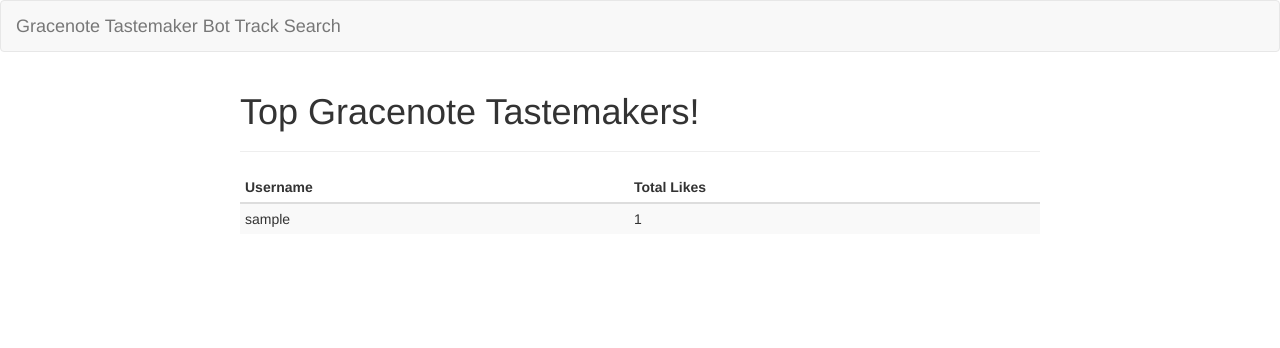
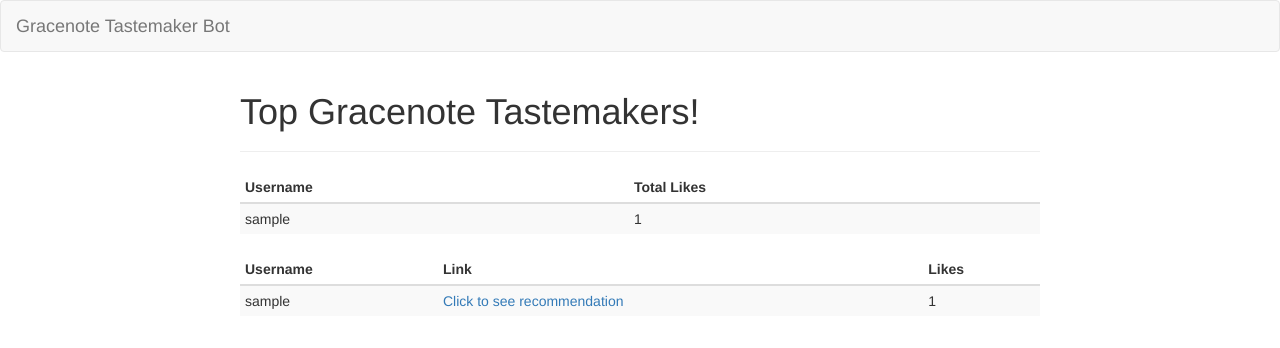
Before and after one commit to asilver85/tastemakerbot, a Django app: a page that uses templates/toptastemakers.html in a window 1280 px wide. Shown: the top 348 px of the page. Run offline with Django 3.2, Linux system fonts and the light colour scheme; tables that the repository leaves empty hold one stand-in row (values such as "Sample post"); some libraries are stand-ins or nearby versions.

Commit message:
added top recs and fixed bug with collaborative filtering

```diff
--- a/templates/basetracksearch.html
+++ b/templates/basetracksearch.html
@@ -4,7 +4,7 @@
 
 <html>
 	<head>
-		<title>Gracenote Tastemaker Bot Track Search</title>
+		<title>Gracenote Tastemaker Bot</title>
 
 		<link rel="stylesheet" href="{% static "css/bootstrap.min.css" %}">
     <link rel="stylesheet" href="{% static "css/tracksearch.css" %}">
@@ -20,7 +20,7 @@
   			<div class="container-fluid">
     			<!-- Brand and toggle get grouped for better mobile display -->
     			<div class="navbar-header">
-      				<a class="navbar-brand" href="#">Gracenote Tastemaker Bot Track Search</a>
+      				<a class="navbar-brand" href="#">Gracenote Tastemaker Bot</a>
     			</div>
     		</div>
     	</nav>
--- a/templates/toptastemakers.html
+++ b/templates/toptastemakers.html
@@ -23,4 +23,24 @@
 	</tbody>
 </table>
 
+<table class="table table-condensed table-striped">
+	<thead>
+		<tr>
+			<th>Username</th>
+			<th>Link</th>
+			<th>Likes</th>
+		</tr>
+	</thead>
+
+	<tbody>
+		{% for rec in top_recs %}
+			<tr>
+				<td> {{ rec.user }} </td>
+				<td><a href="{{ rec.link }}">Click to see recommendation</a> </td>
+				<td> {{ rec.likes }} </td>
+			</tr>
+		{% endfor %}
+	</tbody>
+</table>
+
 {% endblock %}
--- a/user_recs/views.py
+++ b/user_recs/views.py
@@ -331,16 +331,29 @@
     top_users = UserRecommendation.objects.values('user_id').annotate(num_likes=Sum('likes')).order_by('-num_likes')[:10]
     top_user_list = []
     for top_user in top_users:
-        print top_user
         top_user_list.append(
                 {
                     'name' : User.objects.get(id=top_user['user_id']).slack_username,
                     'likes' : top_user['num_likes']
                 }
+
+
+            )
+
+    top_recs = UserRecommendation.objects.all().order_by('-likes')[:10]
+    top_recs_list = []
+    for top_rec in top_recs:
+        top_recs_list.append(
+                {
+                    'user' : top_rec.user.slack_username,
+                    'likes' : top_rec.likes,
+                    'link' : top_rec.link
+                }
             )
 
     context = RequestContext(request, {
-            'top_users' : top_user_list
+            'top_users' : top_user_list,
+            'top_recs' : top_recs_list
         })
 
     return HttpResponse(template.render(context))
@@ -473,6 +486,10 @@
         recid = other_like_dislike.rec.id
         userid = other_like_dislike.user.id
 
+        ### make sure it is not a rec by the same user ###
+        if userid == user.id:
+            continue
+
         if recid in like_dislike_map:
             if other_like_dislike.like == like_dislike_map[recid]:
                 similar_users[userid]['score'] += 1
```
